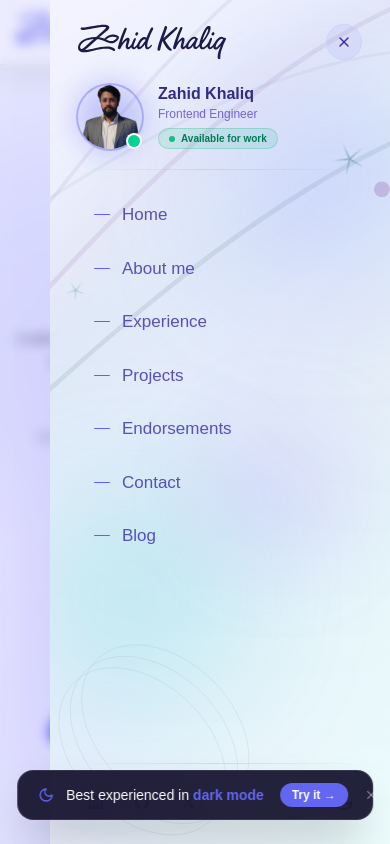
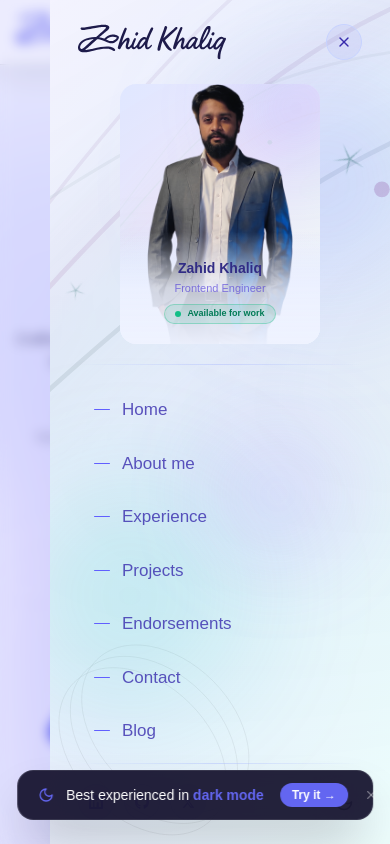
Before and after one commit to zahid43/zahidKhaliq_portfolio, a Next.js app: page / in a window 390 px wide. Both pictures are taken after a click on the button 354 px from the left and 32 px from the top of the page. Shown: the top 844 px of the page. Built offline with nearby package versions, Linux system fonts and the light colour scheme.

Commit message:
Refactor navigation components by removing MobileMenu and HamburgerIcon, replacing them with Sidebar and SidebarIcon for improved structure and consistency in the HomePage layout.

```diff
--- a/components/HomePage/Navbar.tsx
+++ b/components/HomePage/Navbar.tsx
@@ -3,8 +3,8 @@
 import { useState, useEffect } from "react";
 import { usePathname } from "next/navigation";
 import { Logo } from "@/components/ReusableSvgs";
-import MobileMenu from "@/components/HomePage/MobileMenu";
-import { HamburgerIcon } from "@/components/ReusableSvgs";
+import Sidebar from "@/components/HomePage/Sidebar";
+import { SidebarIcon } from "@/components/ReusableSvgs";
 
 export default function Navbar() {
   const [menuOpen, setMenuOpen] = useState(false);
@@ -29,12 +29,12 @@ export default function Navbar() {
               <Logo width={160} height={40} className="text-accent" />
             </a>
 
-            <HamburgerIcon onClick={() => setMenuOpen(true)} />
+            <SidebarIcon onClick={() => setMenuOpen(true)} isOpen={menuOpen} />
           </nav>
         </div>
       </header>
 
-      <MobileMenu isOpen={menuOpen} onClose={() => setMenuOpen(false)} />
+      <Sidebar isOpen={menuOpen} onClose={() => setMenuOpen(false)} />
     </>
   );
 }
--- a/components/HomePage/MobileMenu.tsx
+++ b/components/HomePage/Sidebar.tsx
@@ -11,12 +11,12 @@ import Link from "next/link";
 import { navLinks, pageNavLinks } from "@/lib/constants";
 import { socialLinks } from "@/lib/socialLinks";
 
-interface MobileMenuProps {
+interface SidebarProps {
   isOpen: boolean;
   onClose: () => void;
 }
 
-export default function MobileMenu({ isOpen, onClose }: MobileMenuProps) {
+export default function Sidebar({ isOpen, onClose }: SidebarProps) {
   const { resolvedTheme } = useTheme();
   const pathname = usePathname();
   const isHome = pathname === "/";
@@ -38,7 +38,7 @@ export default function MobileMenu({ isOpen, onClose }: MobileMenuProps) {
       <div
         aria-hidden="true"
         onClick={onClose}
-        className="fixed inset-0 z-[150] transition-all duration-500"
+        className="fixed inset-0 z-150 transition-all duration-500"
         style={{
           backdropFilter: isOpen ? "blur(6px)" : "none",
           WebkitBackdropFilter: isOpen ? "blur(6px)" : "none",
@@ -54,7 +54,7 @@ export default function MobileMenu({ isOpen, onClose }: MobileMenuProps) {
       <aside
         aria-label="Navigation menu"
         aria-hidden={!isOpen}
-        className="fixed right-0 top-0 z-[200] h-full w-[min(340px,88vw)] overflow-hidden transition-all duration-[480ms] ease-[cubic-bezier(0.32,0.72,0,1)]"
+        className="fixed right-0 top-0 z-200 h-full w-[min(340px,88vw)] overflow-hidden transition-all duration-480ms ease-[cubic-bezier(0.32,0.72,0,1)]"
         style={{
           transform: isOpen ? "translateX(0)" : "translateX(100%)",
           opacity: isOpen ? 1 : 0,
@@ -150,38 +150,66 @@ export default function MobileMenu({ isOpen, onClose }: MobileMenuProps) {
             </button>
           </div>
 
-          {/* Profile card */}
+          {/* Book card profile */}
           <div
-            className="mt-6 mb-5 flex items-center gap-4 transition-all duration-500"
+            className="mt-6 mb-5 flex justify-center transition-all duration-500"
             style={{
               transitionDelay: isOpen ? "160ms" : "0ms",
               opacity: isOpen ? 1 : 0,
               transform: isOpen ? "translateY(0)" : "translateY(16px)",
             }}
           >
-            {/* Avatar */}
-            <div className="relative shrink-0">
-              <div className="absolute inset-0 rounded-full bg-accent/30 blur-md scale-110" />
-              <div className="relative h-16 w-16 rounded-full overflow-hidden ring-2 ring-accent/40">
+            <div
+              className="group relative flex items-end justify-center [transform-style:preserve-3d]"
+              style={{ width: "200px", height: "260px", perspective: "2500px", padding: "0 24px 20px" }}
+            >
+              {/* Cover — tilts back on hover */}
+              <div
+                className="absolute inset-0 overflow-hidden rounded-2xl transition-all duration-500 group-hover:[transform:perspective(900px)_translateY(-5%)_rotateX(25deg)_translateZ(0)] group-hover:shadow-[2px_35px_32px_-8px_rgba(0,0,0,0.75)] dark:group-hover:shadow-[2px_35px_32px_-8px_rgba(0,0,0,0.75)]"
+              >
+                {/* Light mode cover */}
+                <div className="absolute inset-0 bg-linear-to-br from-indigo-100 via-violet-100 to-teal-50 dark:from-[#0d0b26] dark:via-[#130d35] dark:to-[#071a17]" />
+                <img
+                  src="/images/wavesCard.svg"
+                  aria-hidden="true"
+                  className="pointer-events-none absolute inset-0 h-full w-full object-cover opacity-20 dark:opacity-25"
+                  style={isDark ? { mixBlendMode: "screen" } : { mixBlendMode: "multiply", filter: "hue-rotate(180deg)" }}
+                />
+                <div className="pointer-events-none absolute -top-8 -right-8 h-28 w-28 rounded-full bg-indigo-400/25 dark:bg-indigo-500/30 blur-2xl" />
+                <div className="pointer-events-none absolute -bottom-6 -left-6 h-24 w-24 rounded-full bg-teal-400/20 dark:bg-teal-500/20 blur-2xl" />
+                {/* Top gradient — fades in on hover */}
+                <div className="absolute inset-x-0 top-0 h-full bg-linear-to-b from-indigo-200/60 via-transparent to-transparent opacity-0 transition-opacity duration-500 group-hover:opacity-100 dark:from-[rgba(12,13,19,0.5)]" />
+                {/* Bottom gradient — always present for title readability */}
+                <div className="absolute inset-x-0 bottom-0 h-28 bg-linear-to-b from-transparent via-indigo-100/80 to-indigo-50/98 dark:via-[rgba(12,13,19,0.65)] dark:to-[rgba(12,13,19,0.96)]" />
+              </div>
+
+              {/* Character — visible by default, pops out on hover */}
+              <div
+                className="absolute inset-0 overflow-hidden rounded-2xl opacity-100 transition-all duration-500 group-hover:transform-[translate3d(0%,-18%,100px)]"
+                style={{ zIndex: 1 }}
+              >
                 <Image
                   src="/images/zahidTransparent.png"
                   alt="Zahid Khaliq"
                   fill
-                  className="object-cover object-top"
+                  className="object-contain object-bottom"
                 />
+                {/* Gradient scrim so title text stays readable */}
+                <div className="absolute inset-x-0 bottom-0 h-28 bg-linear-to-b from-transparent via-indigo-50/80 to-indigo-50/98 dark:via-[rgba(12,13,19,0.65)] dark:to-[rgba(12,13,19,0.96)]" />
               </div>
-              {/* Online dot */}
-              <span className="absolute bottom-0.5 right-0.5 h-3 w-3 rounded-full bg-emerald-400 ring-2 ring-white dark:ring-[#0d0b26]" />
-            </div>
 
-            {/* Info */}
-            <div>
-              <p className="text-base font-bold text-indigo-900 dark:text-white leading-tight">Zahid Khaliq</p>
-              <p className="text-xs text-indigo-700/70 dark:text-white/55 mt-0.5">Frontend Engineer</p>
-              <span className="mt-1.5 inline-flex items-center gap-1.5 rounded-full bg-emerald-500/12 dark:bg-emerald-500/15 border border-emerald-500/25 px-2.5 py-0.5 text-[10px] font-semibold text-emerald-700 dark:text-emerald-400">
-                <span className="h-1.5 w-1.5 rounded-full bg-emerald-500 animate-pulse" />
-                Available for work
-              </span>
+              {/* Title — floats forward on hover */}
+              <div
+                className="relative w-full text-center transition-all duration-500 group-hover:[transform:translate3d(0%,-50px,100px)]"
+                style={{ zIndex: 2 }}
+              >
+                <p className="text-sm font-bold leading-tight text-indigo-900 dark:text-white">Zahid Khaliq</p>
+                <p className="mt-0.5 text-[11px] text-indigo-700/60 dark:text-white/55">Frontend Engineer</p>
+                <span className="mt-2 inline-flex items-center gap-1.5 rounded-full border border-emerald-500/30 bg-emerald-500/10 px-2.5 py-0.5 text-[9px] font-semibold text-emerald-700 dark:text-emerald-400">
+                  <span className="h-1.5 w-1.5 animate-pulse rounded-full bg-emerald-500" />
+                  Available for work
+                </span>
+              </div>
             </div>
           </div>
 
--- a/components/ReusableSvgs/HamburgerIcon.tsx
+++ /dev/null
@@ -1,21 +0,0 @@
-"use client";
-
-interface HamburgerIconProps {
-  onClick: () => void;
-  label?: string;
-}
-
-export default function HamburgerIcon({ onClick, label = "Open navigation menu" }: HamburgerIconProps) {
-  return (
-    <button
-      type="button"
-      aria-label={label}
-      onClick={onClick}
-      className="group flex h-10 w-10 flex-col items-center justify-center gap-[5px] rounded-xl border border-foreground/10 bg-surface transition-colors hover:bg-surface/70"
-    >
-      <span className="h-0.5 w-5 rounded-full bg-foreground transition-all duration-300 group-hover:w-3.5" />
-      <span className="h-0.5 w-5 rounded-full bg-foreground transition-all duration-300" />
-      <span className="h-0.5 w-3 rounded-full bg-foreground transition-all duration-300 group-hover:w-5" />
-    </button>
-  );
-}
--- /dev/null
+++ b/components/ReusableSvgs/SidebarIcon.tsx
@@ -0,0 +1,43 @@
+"use client";
+
+interface SidebarIconProps {
+  onClick: () => void;
+  isOpen?: boolean;
+  label?: string;
+}
+
+export default function SidebarIcon({ onClick, isOpen = false, label = "Open navigation menu" }: SidebarIconProps) {
+  return (
+    <button
+      type="button"
+      aria-label={label}
+      onClick={onClick}
+      className="group flex h-10 w-10 items-center justify-center rounded-xl border border-foreground/10 bg-surface transition-colors hover:bg-surface/70"
+    >
+      <svg
+        width="18"
+        height="18"
+        viewBox="0 0 24 24"
+        fill="none"
+        strokeWidth="1.75"
+        strokeLinecap="round"
+        strokeLinejoin="round"
+        className="transition-transform duration-300 group-hover:scale-110"
+      >
+        {/* Outer rectangle */}
+        <rect x="3" y="3" width="18" height="18" rx="2" stroke="currentColor" className="text-foreground" />
+
+        {/* Right panel hover fill */}
+        <rect x="15" y="3" width="6" height="18" fill="rgb(99 102 241 / 0)" className="transition-all duration-300 group-hover:fill-[rgb(99_102_241_/_0.15)]" />
+
+        {/* Divider line — shifts right when open */}
+        <line
+          x1={isOpen ? "19" : "15"} y1="3"
+          x2={isOpen ? "19" : "15"} y2="21"
+          stroke="currentColor"
+          className={`transition-all duration-300 ${isOpen ? "text-accent" : "text-foreground"}`}
+        />
+      </svg>
+    </button>
+  );
+}
--- a/components/ReusableSvgs/index.ts
+++ b/components/ReusableSvgs/index.ts
@@ -8,7 +8,7 @@ export { default as NextjsIcon } from './NextjsIcon';
 export { default as FigmaIcon } from './FigmaIcon';
 export { default as WhatsAppIcon } from './WhatsAppIcon';
 export { default as XIcon } from './XIcon';
-export { default as HamburgerIcon } from './HamburgerIcon';
+export { default as SidebarIcon } from './SidebarIcon';
 export { default as ExternalLinkIcon } from './ExternalLinkIcon';
 export { default as CourseraLogo } from './CourseraLogo';
 export { default as GithubIcon } from './GithubIcon';
```
